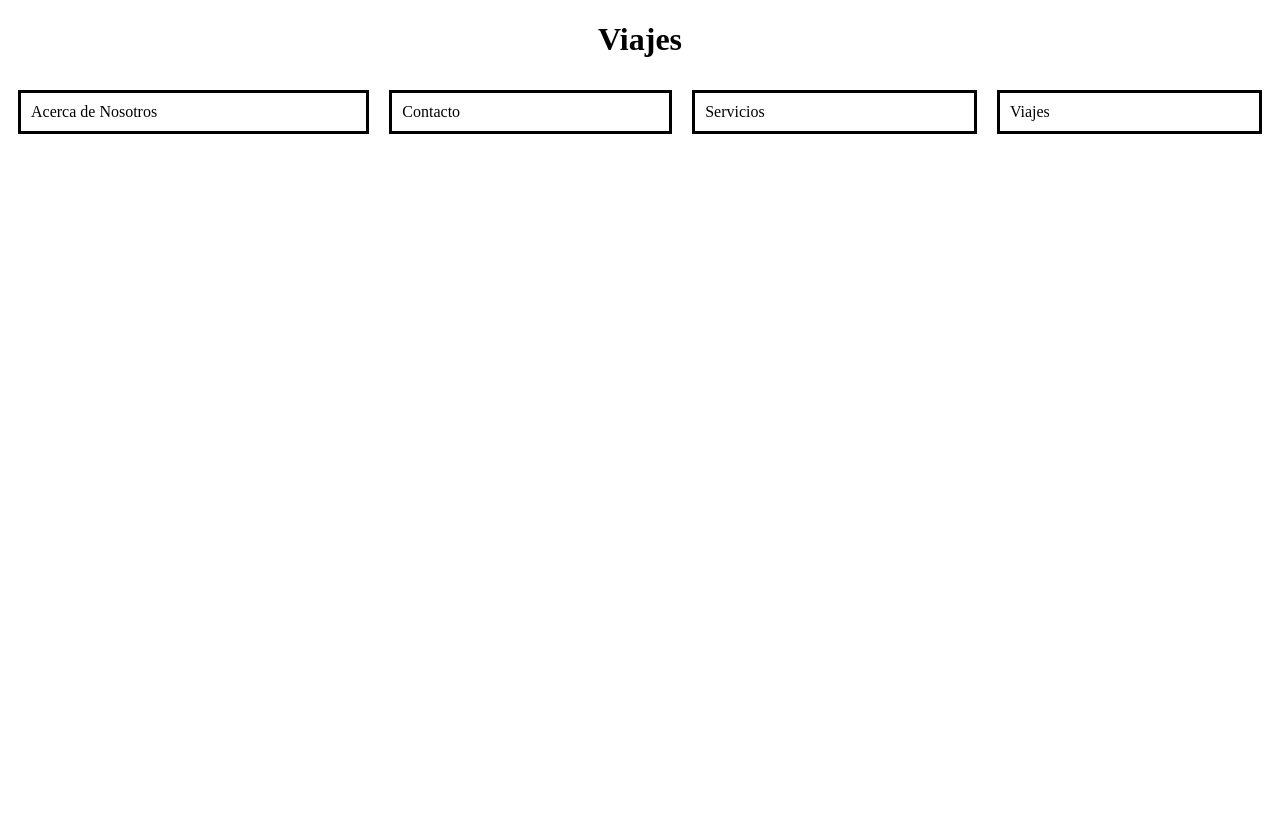
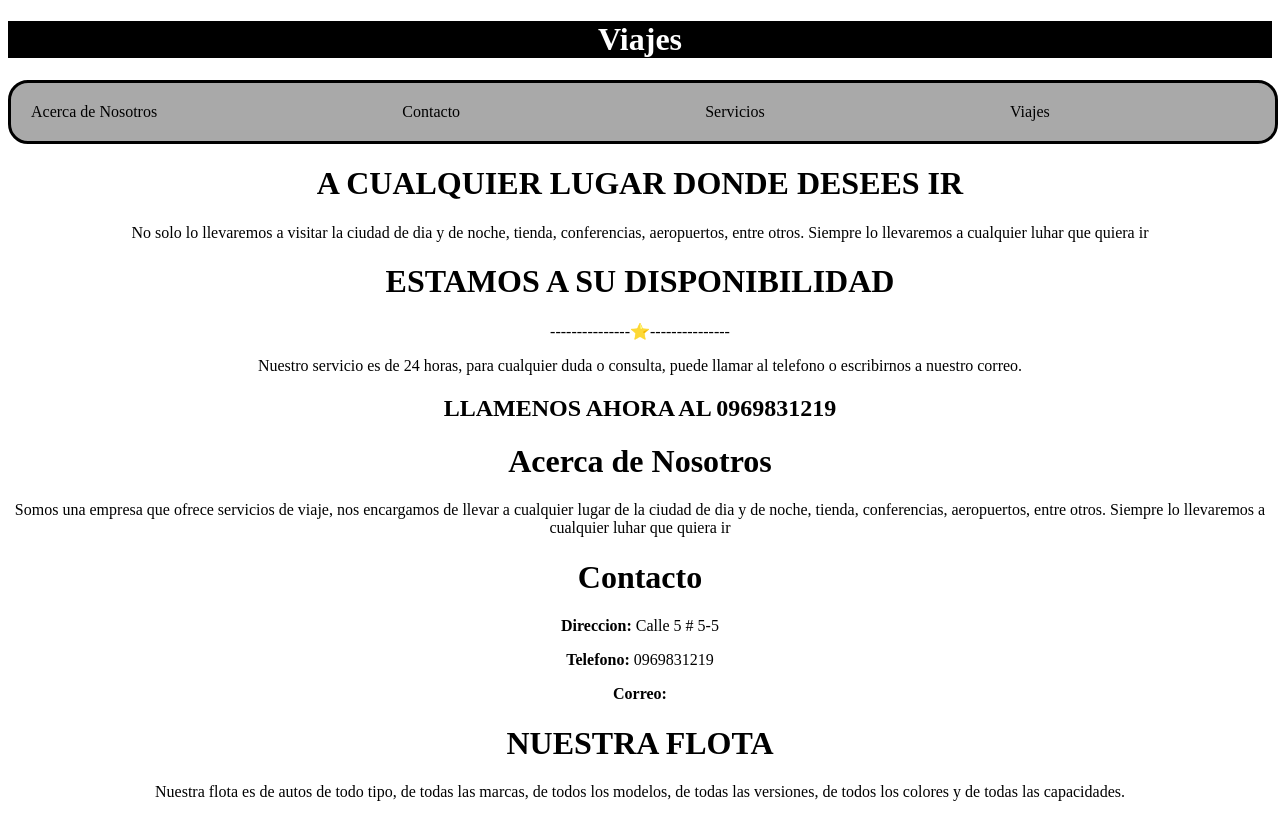
Before and after one commit to JeanGuaninEspe/proyecto_fundamentos, a plain HTML site: page index.html in a window 1280 px wide. Drawn offline with Linux system fonts and the light colour scheme.

Commit message:
Primer Codigo_V2

```diff
--- a/index.html
+++ b/index.html
@@ -1,15 +1,15 @@
 <!DOCTYPE html>
 <html lang="en">
   <head>
-    <meta charset="UTF-8">
-    <meta http-equiv="X-UA-Compatible" content="IE=edge">
-    <meta name="viewport" content="width=device-width, initial-scale=1.0">
-    <link rel="stylesheet" href="style.css">
+    <meta charset="UTF-8" />
+    <meta http-equiv="X-UA-Compatible" content="IE=edge" />
+    <meta name="viewport" content="width=device-width, initial-scale=1.0" />
+    <link rel="stylesheet" href="style.css" />
     <title>Pagina de Viajes</title>
   </head>
   <body>
 
-    <h1>Viajes</h1>
+    <h1 id="principal">Viajes</h1>
     <div id="container">
       <div id="caja1">Acerca de Nosotros</div>
       <div id="caja2">Contacto</div>
@@ -17,6 +17,65 @@
       <div id="caja4">Viajes</div>
     </div>
 
+    <div id="container2">
+      <h1>A CUALQUIER LUGAR DONDE DESEES IR</h1>
+      <p>
+        No solo lo llevaremos a visitar la ciudad de dia y de noche, tienda,
+        conferencias, aeropuertos, entre otros. Siempre lo llevaremos a
+        cualquier luhar que quiera ir
+      </p>
+
+    </div>
+
+    <div id="container3">
+
+<h1>ESTAMOS A SU DISPONIBILIDAD</h1>
+
+<P>---------------&#11088---------------</P>
+        <p>
+            Nuestro servicio es de 24 horas, para cualquier duda o consulta,
+            puede llamar al telefono o escribirnos a nuestro correo.
+        </p>
+        <h2>LLAMENOS AHORA AL 0969831219</h2>
+    </div>
+
+    <div id="container3">
+
+        <div id="caja5">
+
+            <h1>Acerca de Nosotros</h1>
+            <p>
+            Somos una empresa que ofrece servicios de viaje, nos encargamos de
+            llevar a cualquier lugar de la ciudad de dia y de noche, tienda,
+            conferencias, aeropuertos, entre otros. Siempre lo llevaremos a
+            cualquier luhar que quiera ir
+            </p>
+        </div>
+        <div id="caja6">
+            <h1>Contacto</h1>
+            <p>
+            <strong>Direccion:</strong> Calle 5 # 5-5
+            </p>
+            <p>
+            <strong>Telefono:</strong> 0969831219
+            </p>
+            <p>
+            <strong>Correo:</strong>
+
+
+    </div>
+    </div>
+
+<div id="container4">
+    <h1>NUESTRA FLOTA</h1>
+    <p>
+        Nuestra flota es de autos de todo tipo, de todas las marcas, de todos
+        los modelos, de todas las versiones, de todos los colores y de todas las
+        capacidades.
+    </p>
+
+
+</div>
 
 
   </body>
--- a/style.css
+++ b/style.css
@@ -2,16 +2,25 @@
     display: grid;
     grid-template-columns: auto auto auto auto;
     width: 100%;
+    border-radius: 20px;
     margin: 0 auto;
     padding: 0;
+    border: 3px solid #000;
+    background-color: darkgray;
+
 
 }
 #container > div {
-    border: 3px solid black;
+
     padding: 10px;
     margin: 10px;
+
 }
 
-h1 {
+h1,p,h2 {
     text-align: center;
 }
+#principal{
+    background-color: black;
+    color: white;
+}
```
Lines whose indentation alone changed are shown as unchanged.
